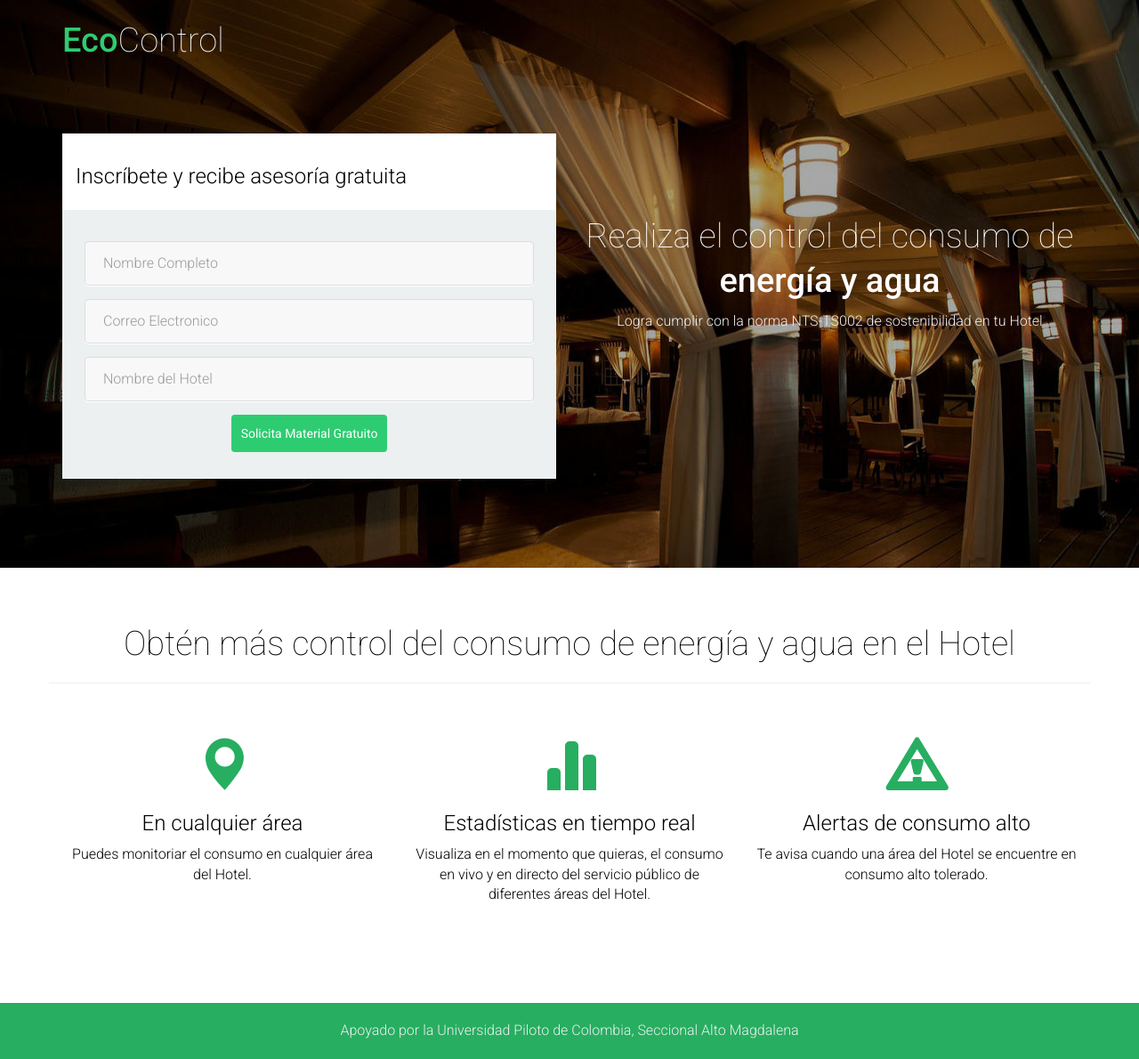
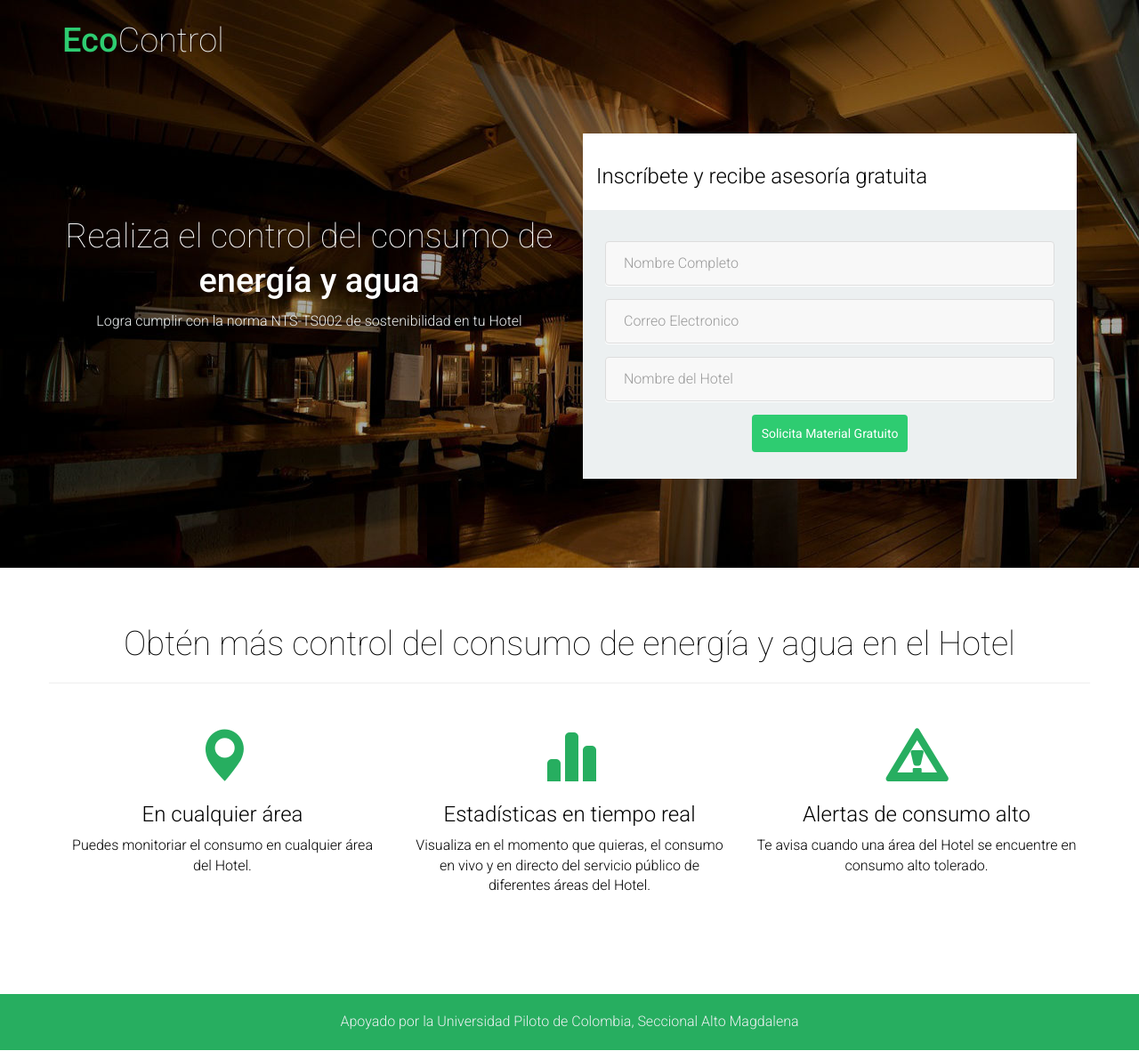
Before and after one commit to alka653/landing_hotelcontrol, a Django app: page / in a window 1280 px wide. Shown: the whole page at 89% size. Run offline with Django 3.2, Linux system fonts and the light colour scheme; some libraries are stand-ins or nearby versions.

Commit message:
header content

```diff
--- a/suscribe/apps/suscribers/templates/home.html
+++ b/suscribe/apps/suscribers/templates/home.html
@@ -51,6 +51,10 @@
 		<div class="content form-request">
 			<div class="container">
 				<div class="row">
+					<div class="col-sm-6 text text-center">
+						<h1>Realiza el control del consumo de <strong>energía y agua</strong></h1>
+						<p class="light">Logra cumplir con la norma NTS-TS002 de sostenibilidad en tu Hotel</p>
+					</div>
 					<div class="col-sm-6">
 						<div class="form-title">
 							<h3>Inscríbete y recibe asesoría gratuita</h3>
@@ -70,10 +74,6 @@
 							</form>
 						</div>
 					</div>
-					<div class="col-sm-6 text text-center">
-						<h1>Realiza el control del consumo de <strong>energía y agua</strong></h1>
-						<p class="light">Logra cumplir con la norma NTS-TS002 de sostenibilidad en tu Hotel</p>
-					</div>
 				</div>
 			</div>
 		</div>
@@ -84,7 +84,7 @@
 						<h1>Obtén más control del consumo de energía y agua en el Hotel</h1>
 					</div>
 				</div>
-				<div class="row" style="margin-top: 40px;">
+				<div class="row">
 					<div class="col-md-4">
 						<span class="glyphicon glyphicon-map-marker icon"></span>
 						<h3>En cualquier área</h3>
--- a/suscribe/static/stylus/style.min.styl
+++ b/suscribe/static/stylus/style.min.styl
@@ -142,6 +142,9 @@ form
 	font-size 60px
 	color esmerald_black
 
+.col-md-4
+	margin-top 30px
+
 footer
 	background esmerald_black
 	color cloud
```
Also changed, not shown: suscribe/static/css/style.min.css (+1 -1 lines).
